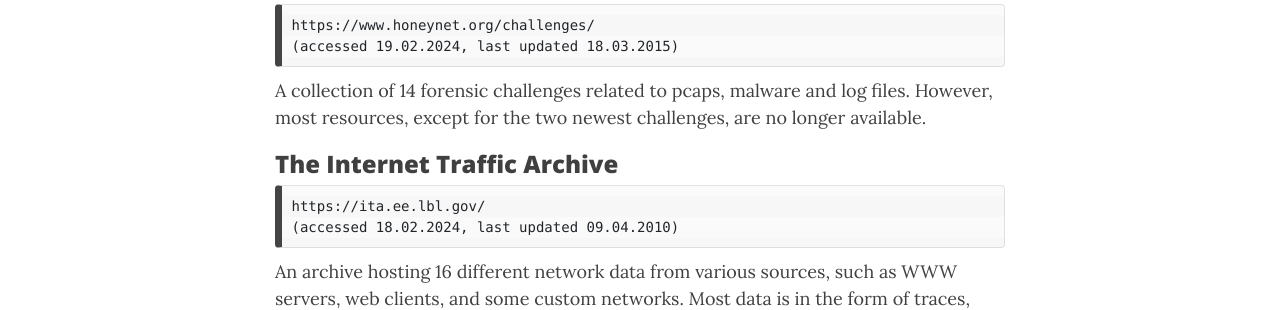
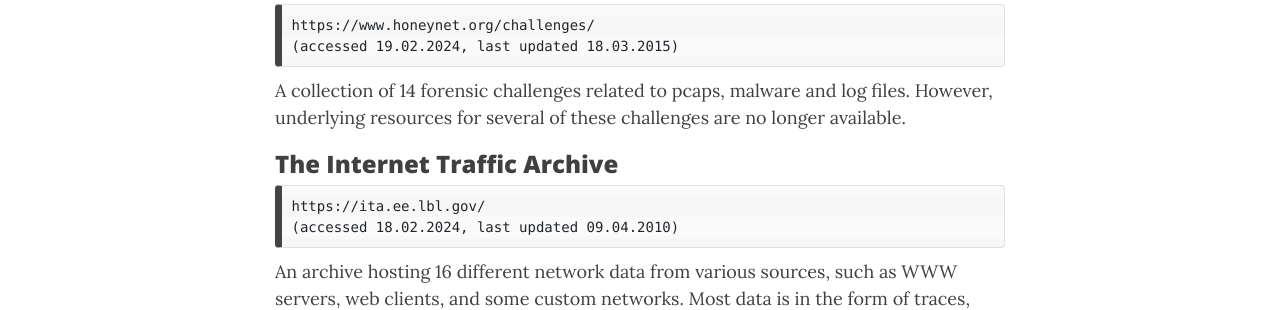
Before and after one commit to fkie-cad/COMIDDS, a Jekyll site: the page built from content/related_work.md, in a window 1280 px wide and 900 px high, scrolled down 10243 px. Shown: the part 265-575 px from the top of the window. Built offline with Jekyll 4.4.1, drawn with Linux system fonts in a browser that asks for light colours; nearby versions of some CDN libraries; comment, search, counter and statistics services are not loaded.

Commit message:
Fix incorrect phrasing regarding honeynet project

````diff
--- a/content/related_work.md
+++ b/content/related_work.md
@@ -393,7 +393,7 @@ https://www.honeynet.org/challenges/
 ```
 
 A collection of 14 forensic challenges related to pcaps, malware and log files.
-However, most resources, except for the two newest challenges, are no longer available.
+However, underlying resources for several of these challenges are no longer available.
 
 ### The Internet Traffic Archive
 
````
